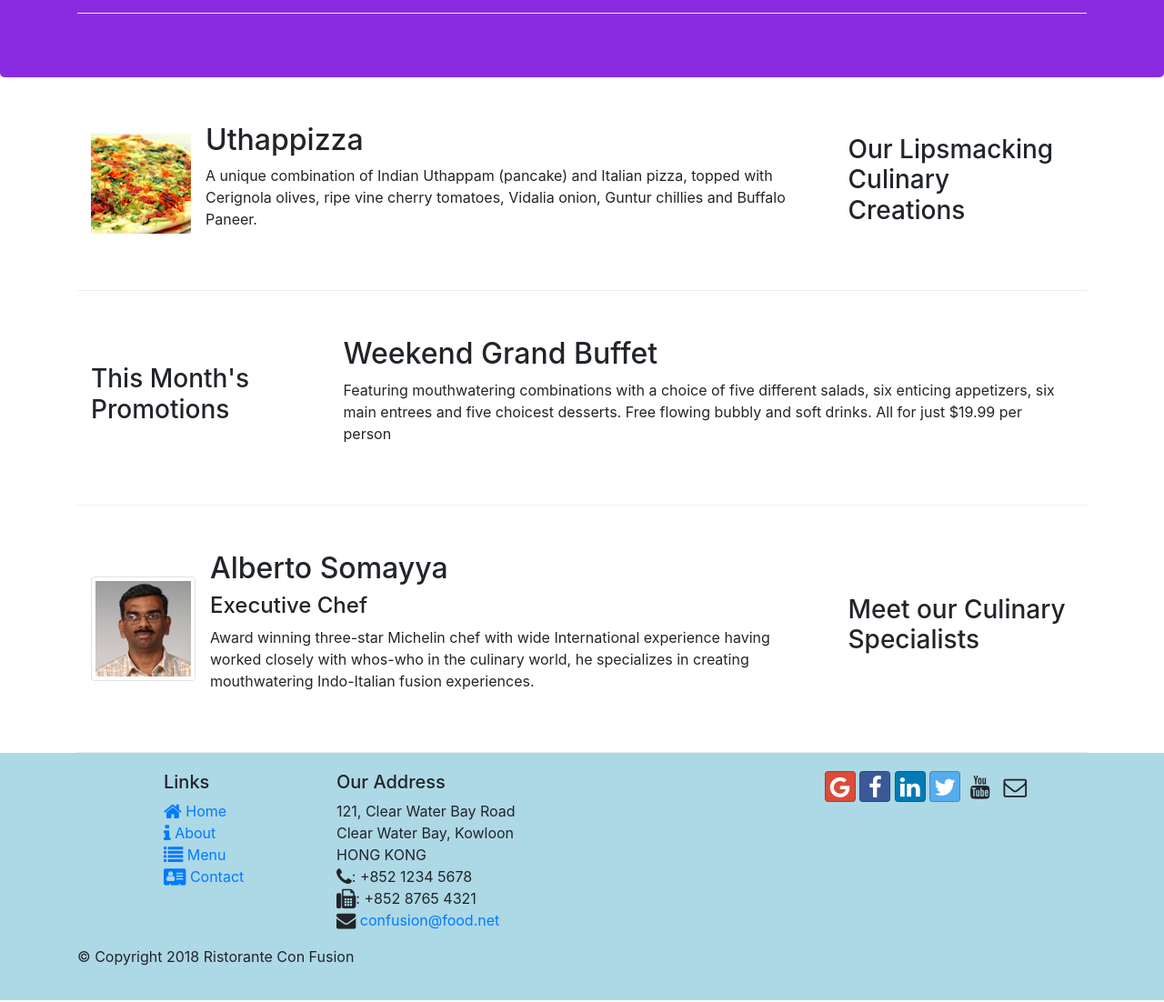
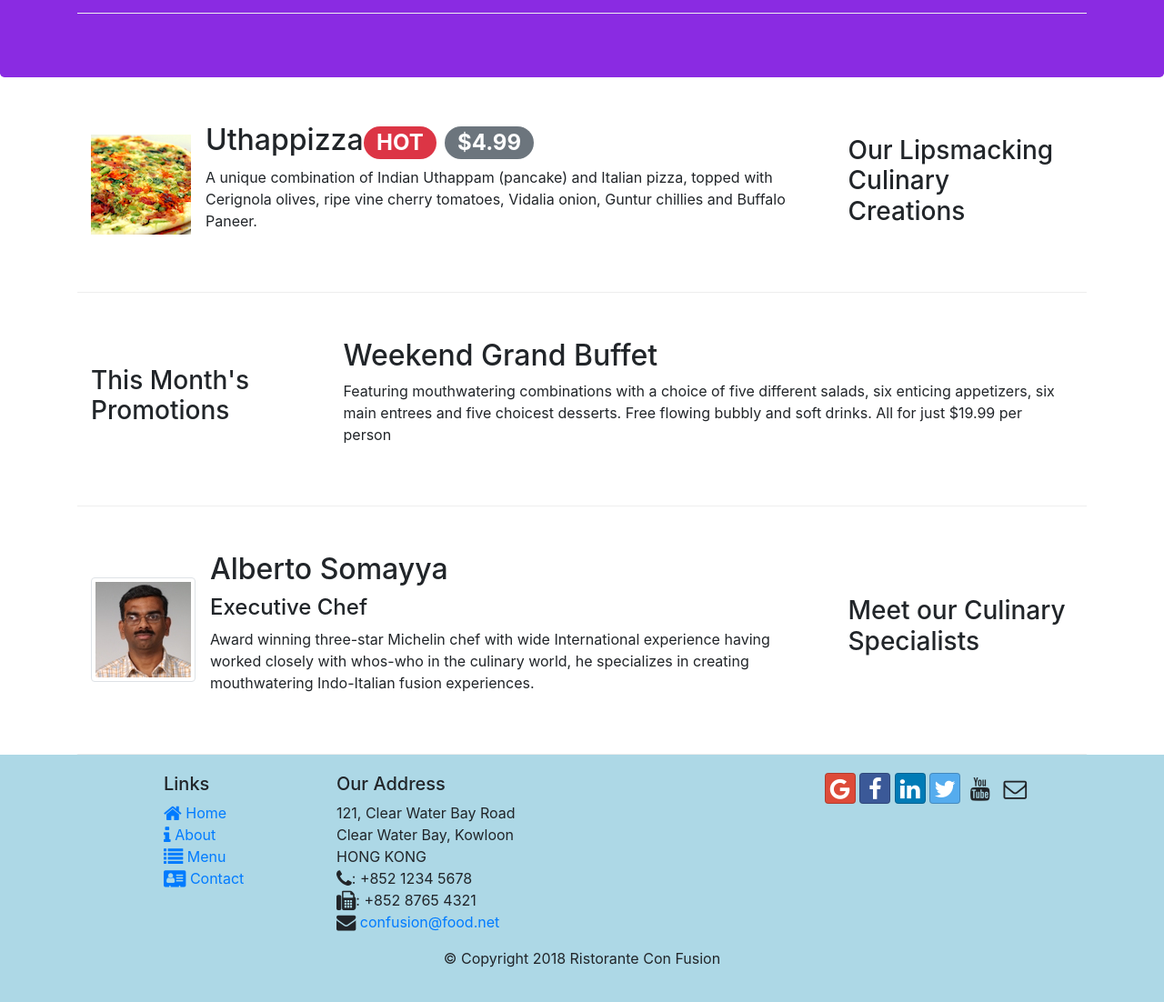
Before and after one commit to gundetichinnesh/conFUsion, a website: page index.html in a window 1280 px wide. Shown: the part 300-1402 px from the top of the page at 91% size. Drawn offline with nearby package versions, Linux system fonts and the light colour scheme.

Commit message:
alerting users

```diff
--- a/index.html
+++ b/index.html
@@ -57,7 +57,8 @@
                 <div class="media">
                     <img class="d-flex mr-3 img-tumbnail align-self-center" src="./img/uthappizza.png" alt="uthappizza"></img>
                     <div class="media-body">
-                    <h2 class="mt-0">Uthappizza</h2>
+                    <h2 class="mt-0">Uthappizza<span class="badge badge-danger badge-pill">HOT</span>
+                    <span class="badge badge-pill badge-secondary">$4.99</span></h2>
                     <p class="d-none d-sm-block">A unique combination of Indian Uthappam (pancake) and Italian pizza, topped with Cerignola olives, ripe vine cherry tomatoes, Vidalia onion, Guntur chillies and Buffalo Paneer.</p>
                 </div>
             </div>
@@ -131,11 +132,11 @@
                     </div>
                 </div>
            </div>
-           <div>
-                <div>
-                    <p>© Copyright 2018 Ristorante Con Fusion</p>
-                </div>
-           </div>
+           <div class="row justify-content-center">
+            <div class="col-auto">
+                <p>© Copyright 2018 Ristorante Con Fusion</p>
+            </div>
+       </div>
         </div>
      </footer>
      <!-- jQuery first, then Popper.js, then Bootstrap JS. -->
```
